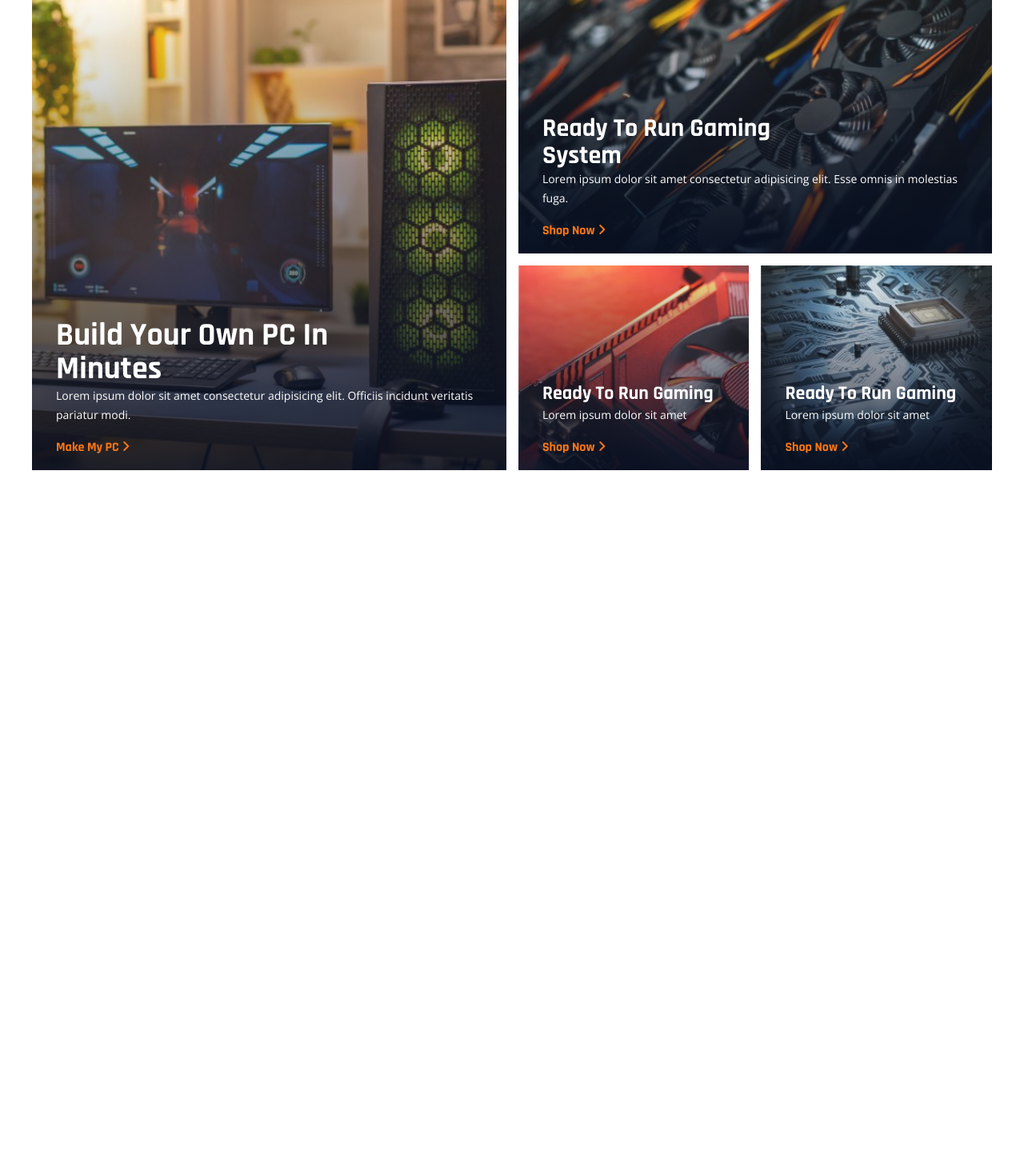
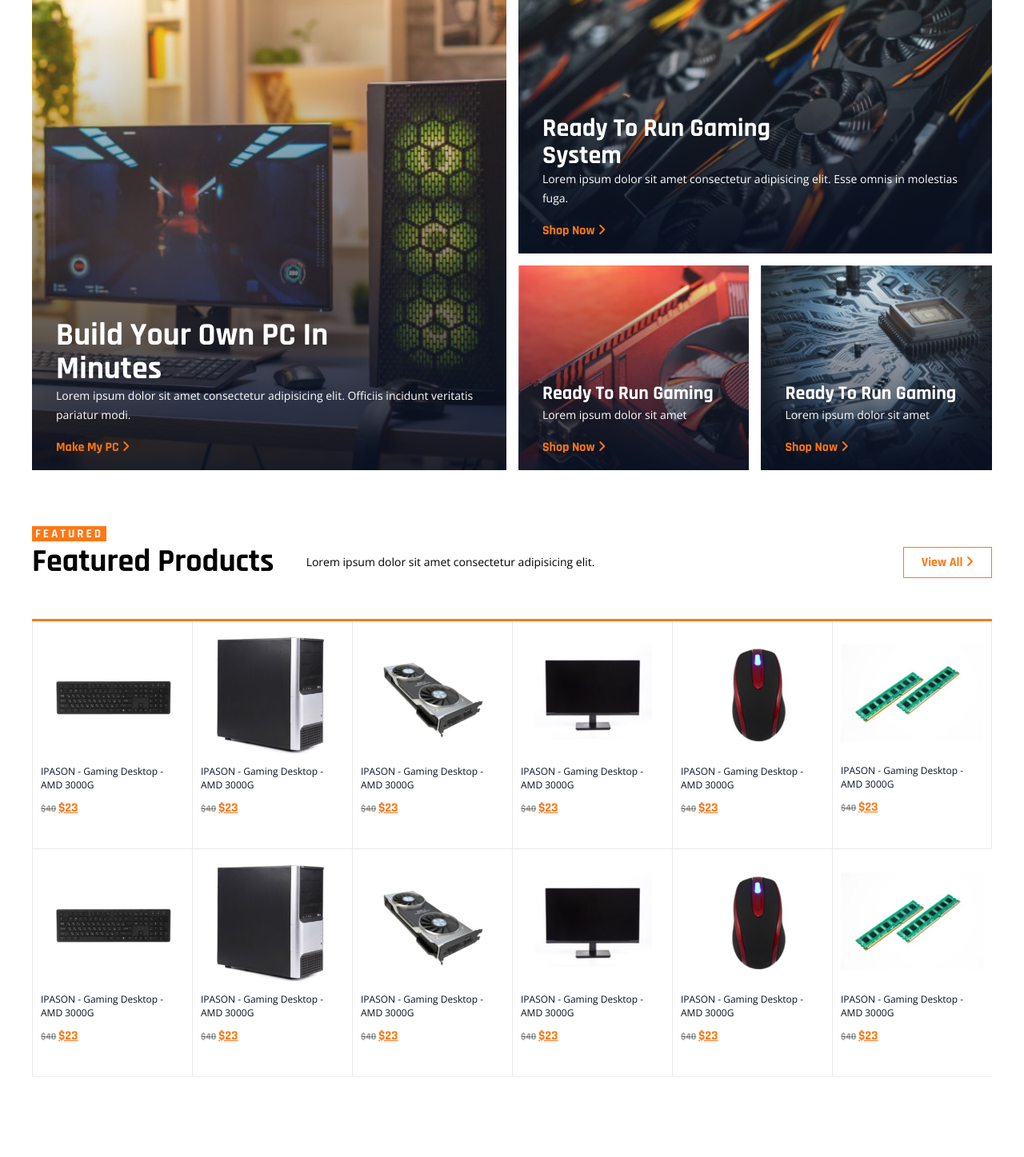
Before and after one commit to Eduarrb/dw2023-2, a PHP site: page / in a window 1280 px wide. Shown: the part 1004-2451 px from the top of the page at 80% size. Before the commit the page ends 1592 px from the top, so only its background shows below. Run offline with PHP 8.4, Linux system fonts and the light colour scheme.

Commit message:
escritorio

```diff
--- a/01 HTML Y CSS/05 kompi/css/estilos.css
+++ b/01 HTML Y CSS/05 kompi/css/estilos.css
@@ -641,4 +641,70 @@ ol {
   width: calc(50% - 0.75rem);
 }
 
+.productos__cajita {
+  font-family: "Rajdhani", sans-serif;
+  font-size: 1.5rem;
+  text-transform: uppercase;
+  background-color: #ff7714;
+  display: inline-block;
+  color: white;
+  padding: 0 0.4rem;
+  letter-spacing: 0.3rem;
+  margin-bottom: 0.5rem;
+}
+.productos__headingBox {
+  display: flex;
+  justify-content: space-between;
+}
+.productos__headingBox__col {
+  display: flex;
+  align-items: center;
+}
+.productos__box {
+  border-top: 3px solid #ff7714;
+  display: flex;
+  flex-wrap: wrap;
+  padding-bottom: 10rem;
+}
+.productos__box__item {
+  width: 16.6666666667%;
+  border-left: 1px solid rgba(0, 0, 0, 0.08);
+  border-bottom: 1px solid rgba(0, 0, 0, 0.08);
+  padding-left: 1rem;
+  padding-right: 1rem;
+  padding-bottom: 4rem;
+}
+.productos__box__item:hover {
+  background-color: rgba(0, 0, 0, 0.08);
+  transition: all 0.3s;
+}
+.productos__box__item:nth-child(6) {
+  border-right: 1px solid rgba(0, 0, 0, 0.08);
+}
+.productos__box__item img {
+  width: 100%;
+  display: block;
+}
+.productos__box__item p {
+  font-family: "Open Sans", sans-serif;
+  font-size: 1.2rem;
+  color: rgb(8, 17, 36);
+  margin-bottom: 1rem;
+}
+.productos__box__item__precio {
+  font-family: "Rajdhani", sans-serif;
+}
+.productos__box__item__precio--real {
+  font-size: 1.2rem;
+  font-weight: 700;
+  color: rgba(0, 0, 0, 0.4);
+  text-decoration: line-through;
+}
+.productos__box__item__precio--oferta {
+  color: #ff7714;
+  font-size: 1.6rem;
+  font-weight: 700;
+  text-decoration: underline;
+}
+
 /*# sourceMappingURL=estilos.css.map */
--- a/01 HTML Y CSS/05 kompi/index.html
+++ b/01 HTML Y CSS/05 kompi/index.html
@@ -232,6 +232,116 @@
                     </div>
                 </article>
             </section>
+            <section class="productos">
+                <h6 class="productos__cajita">featured</h6>
+                <div class="productos__headingBox">
+                    <div class="productos__headingBox__col">
+                        <h2 class="titulo-n2 mr-4">Featured Products</h2>
+                        <p class="descri">Lorem ipsum dolor sit amet consectetur adipisicing elit.</p>
+                    </div>
+                    <div class="productos__headingBox__col">
+                        <a href="#" class="btn color-primario">View All <i class="fa-solid fa-angle-right"></i></a>
+                    </div>
+                </div>
+                <div class="productos__box mt-5">
+                    <a href="#" class="productos__box__item">
+                        <img src="img/product-5-300x300.jpg" alt="">
+                        <p>IPASON - Gaming Desktop - AMD 3000G</p>
+                        <div class="productos__box__item__precio">
+                            <span class="productos__box__item__precio--real">$40</span>
+                            <span class="productos__box__item__precio--oferta">$23</span>
+                        </div>
+                    </a>
+                    <a href="#" class="productos__box__item">
+                        <img src="img/product-1-300x300.jpg" alt="">
+                        <p>IPASON - Gaming Desktop - AMD 3000G</p>
+                        <div class="productos__box__item__precio">
+                            <span class="productos__box__item__precio--real">$40</span>
+                            <span class="productos__box__item__precio--oferta">$23</span>
+                        </div>
+                    </a>
+                    <a href="#" class="productos__box__item">
+                        <img src="img/product-2-300x300.jpg" alt="">
+                        <p>IPASON - Gaming Desktop - AMD 3000G</p>
+                        <div class="productos__box__item__precio">
+                            <span class="productos__box__item__precio--real">$40</span>
+                            <span class="productos__box__item__precio--oferta">$23</span>
+                        </div>
+                    </a>
+                    <a href="#" class="productos__box__item">
+                        <img src="img/product-6-300x300.jpg" alt="">
+                        <p>IPASON - Gaming Desktop - AMD 3000G</p>
+                        <div class="productos__box__item__precio">
+                            <span class="productos__box__item__precio--real">$40</span>
+                            <span class="productos__box__item__precio--oferta">$23</span>
+                        </div>
+                    </a>
+                    <a href="#" class="productos__box__item">
+                        <img src="img/product-3-300x300.jpg" alt="">
+                        <p>IPASON - Gaming Desktop - AMD 3000G</p>
+                        <div class="productos__box__item__precio">
+                            <span class="productos__box__item__precio--real">$40</span>
+                            <span class="productos__box__item__precio--oferta">$23</span>
+                        </div>
+                    </a>
+                    <a href="#" class="productos__box__item">
+                        <img src="img/product-4-300x300.jpg" alt="">
+                        <p>IPASON - Gaming Desktop - AMD 3000G</p>
+                        <div class="productos__box__item__precio">
+                            <span class="productos__box__item__precio--real">$40</span>
+                            <span class="productos__box__item__precio--oferta">$23</span>
+                        </div>
+                    </a>
+                    <a href="#" class="productos__box__item">
+                        <img src="img/product-5-300x300.jpg" alt="">
+                        <p>IPASON - Gaming Desktop - AMD 3000G</p>
+                        <div class="productos__box__item__precio">
+                            <span class="productos__box__item__precio--real">$40</span>
+                            <span class="productos__box__item__precio--oferta">$23</span>
+                        </div>
+                    </a>
+                    <a href="#" class="productos__box__item">
+                        <img src="img/product-1-300x300.jpg" alt="">
+                        <p>IPASON - Gaming Desktop - AMD 3000G</p>
+                        <div class="productos__box__item__precio">
+                            <span class="productos__box__item__precio--real">$40</span>
+                            <span class="productos__box__item__precio--oferta">$23</span>
+                        </div>
+                    </a>
+                    <a href="#" class="productos__box__item">
+                        <img src="img/product-2-300x300.jpg" alt="">
+                        <p>IPASON - Gaming Desktop - AMD 3000G</p>
+                        <div class="productos__box__item__precio">
+                            <span class="productos__box__item__precio--real">$40</span>
+                            <span class="productos__box__item__precio--oferta">$23</span>
+                        </div>
+                    </a>
+                    <a href="#" class="productos__box__item">
+                        <img src="img/product-6-300x300.jpg" alt="">
+                        <p>IPASON - Gaming Desktop - AMD 3000G</p>
+                        <div class="productos__box__item__precio">
+                            <span class="productos__box__item__precio--real">$40</span>
+                            <span class="productos__box__item__precio--oferta">$23</span>
+                        </div>
+                    </a>
+                    <a href="#" class="productos__box__item">
+                        <img src="img/product-3-300x300.jpg" alt="">
+                        <p>IPASON - Gaming Desktop - AMD 3000G</p>
+                        <div class="productos__box__item__precio">
+                            <span class="productos__box__item__precio--real">$40</span>
+                            <span class="productos__box__item__precio--oferta">$23</span>
+                        </div>
+                    </a>
+                    <a href="#" class="productos__box__item">
+                        <img src="img/product-4-300x300.jpg" alt="">
+                        <p>IPASON - Gaming Desktop - AMD 3000G</p>
+                        <div class="productos__box__item__precio">
+                            <span class="productos__box__item__precio--real">$40</span>
+                            <span class="productos__box__item__precio--oferta">$23</span>
+                        </div>
+                    </a>
+                </div>
+            </section>
         </div>
     </main>
 </body>
--- a/01 HTML Y CSS/05 kompi/sass/main.scss
+++ b/01 HTML Y CSS/05 kompi/sass/main.scss
@@ -5,3 +5,4 @@
 @import "modules/nav";
 @import "modules/portada";
 @import "modules/novedades";
+@import "modules/productos";
```
Also changed, not shown: 01 HTML Y CSS/05 kompi/sass/modules/_productos.scss (added, +69 -0 lines), 1 other file.
